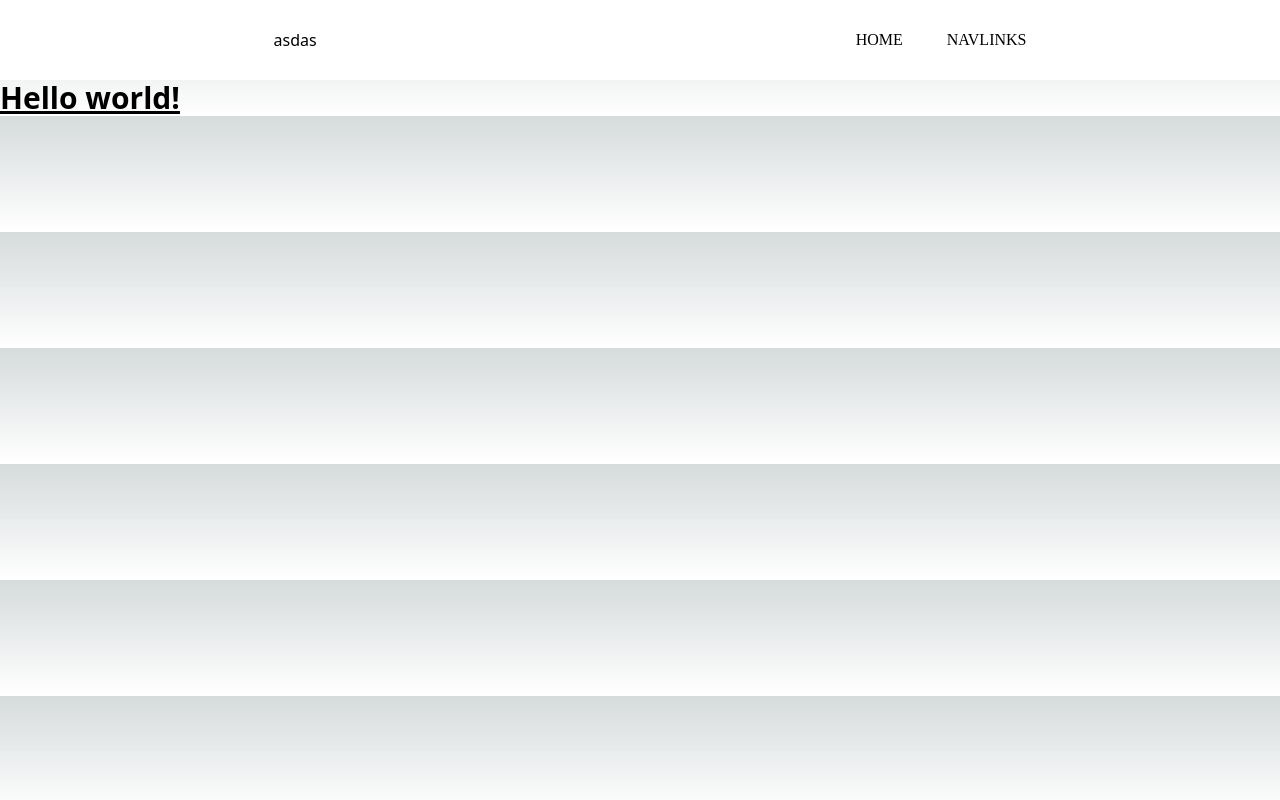
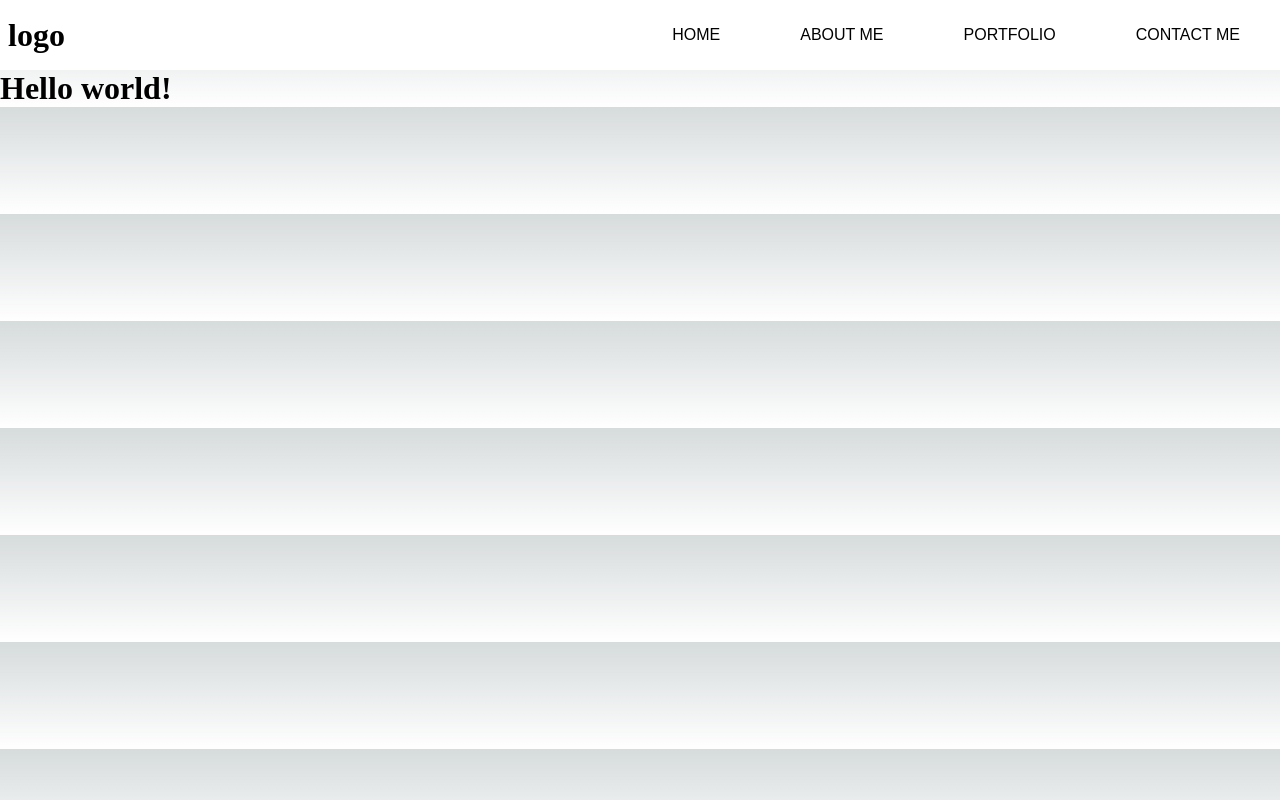
Before and after one commit to juanNH/portfolio, a Next.js app: page / in a window 1280 px wide. Built offline with nearby package versions, Linux system fonts and the light colour scheme.

Commit message:
base de header

```diff
--- /dev/null
+++ b/components/layout/navbar/Navbar.elements.ts
@@ -0,0 +1,95 @@
+import Link from "next/link";
+import styled from "styled-components";
+import { AiOutlineMenu, AiOutlineClose } from "react-icons/ai";
+import { BooleanLiteral } from "typescript";
+
+export const Nav = styled.div`
+    background: ${props => props.theme.bg};;
+    width: 100%;
+    height: 70px;
+`;
+
+export const Wrapper = styled.div`
+    width: 100%;
+    display: flex;
+    align-items: center;
+    height: 100%;
+    flex-wrap: wrap;
+    justify-content: space-between;
+    margin: auto;
+`;
+
+export const LogoContainer = styled.div`
+    display: flex;
+    margin-left: 0.5rem;
+    align-items: center;
+    color: black;
+`;
+interface MenuProps {
+    isOpen: boolean;
+}
+export const Menu = styled.ul<MenuProps>`
+    height: 100%;
+    display: flex;
+    justify-content: space-between;
+    list-style: none;
+    @media screen and (max-width: ${props => props.theme.md}){
+        background-color: ${props => props.theme.bg};
+        position: absolute;
+        width: 100%;
+        top: 70px;
+        left: ${({ isOpen }) => (isOpen ? "0" : "-100%")};
+        height: 90vh;
+        justify-content: center;
+        flex-direction: column;
+        align-items: center;
+        transition: 500ms all ease;
+    }
+`;
+export const MenuItem = styled.li`
+    height:100%;
+    @media screen and (max-width: ${props => props.theme.md}){
+        width: 100%;
+        height: 70px;
+        display: flex;
+        justify-content: center;
+        align-items: center;
+    }
+`;
+export const IconClose = styled(AiOutlineClose)`
+    color:red;
+    margin-right: 1rem;
+`;
+export const IconOpen = styled(AiOutlineMenu)`
+    color:red;
+    margin-right: 1rem;
+`;
+export const MobileIcon = styled.div`
+    display: none;
+    @media screen and (max-width: ${props => props.theme.md}){
+        display: flex;
+        align-items: center;
+        cursor: pointer;
+    }
+`;
+export const MenuItemLink = styled(Link)`
+    color: #000;
+    display:flex;
+    justify-content: center;
+    align-items: center;
+    height: 100%;
+    padding: 0.5rem 2.5rem;
+    font-family: sans-serif;
+    font-size: 1rem;
+    font-weight: 300;
+    cursor: pointer;
+    transition: 500ms all ease;
+    &:hover{
+        color: #fff;
+        background-color: #e8792a;
+        transition: 500ms all ease;
+    }
+    @media screen and (max-width: ${props => props.theme.md}){
+        width: 100%;
+    }
+`;
--- a/components/layout/navbar/Navbar.tsx
+++ b/components/layout/navbar/Navbar.tsx
@@ -1,50 +1,49 @@
 import Link from 'next/link';
 import { useState } from 'react';
-import NavLinks from './navLinks/NavLinks';
 import { AiOutlineMenu, AiOutlineClose } from "react-icons/ai";
+import { IconClose, IconOpen, LogoContainer, Menu, MenuItem, MenuItemLink, MobileIcon, Nav, Wrapper } from './Navbar.elements';
 
 const Navbar = () => {
-    const [open, setOpen] = useState(false);
+    const [isOpen, setIsOpen] = useState(false);
+
+
     return (
-        <nav className="bg-white">
-            <div className="flex items-center font-medium justify-around">
-                <div className="z-50 p-5 md:w-auto w-full flex justify-between">
+        <Nav>
+            <Wrapper>
+                <LogoContainer>
                     {/*  <img src={Logo} alt="logo" className="md:cursor-pointer h-9" /> */}
-                    <h1 className="text-black">asdas</h1>
-                    <div className="text-3xl md:hidden" onClick={() => setOpen(!open)}>
-                        {/* <ion-icon name={`${open ? "close" : "menu"}`}></ion-icon> */}
-                        {open
-                            ? <AiOutlineClose className="text-black" />
-                            : <AiOutlineMenu className="text-black" />
-                        }
-
-                    </div>
-                </div>
-                <ul className="md:flex hidden uppercase items-center gap-8 font-[Poppins]">
-                    <li>
-                        <Link href="/" className="py-7 px-3 inline-block text-black">
-                            Home
-                        </Link>
-                    </li>
-                    <NavLinks />
-                </ul>
-
-                {/* Mobile nav */}
-                <ul
-                    className={`
-        md:hidden bg-white fixed w-full top-0 overflow-y-auto bottom-0 py-24 pl-4
-        duration-500 ${open ? "left-0" : "left-[-100%]"}
-        `}
-                >
-                    <li>
-                        <Link href="/" className="py-7 px-3 inline-block">
-                            Home
-                        </Link>
-                    </li>
-                    <NavLinks />
-                </ul>
-            </div>
-        </nav>
+                    <h1 className="text-black">logo</h1>
+                </LogoContainer>
+                <MobileIcon onClick={() => setIsOpen(!isOpen)}>
+                    {isOpen
+                        ? <IconClose />
+                        : <IconOpen />
+                    }
+                </MobileIcon>
+                <Menu isOpen={isOpen}>
+                    <MenuItem>
+                        <MenuItemLink href="/">
+                            HOME
+                        </MenuItemLink>
+                    </MenuItem>
+                    <MenuItem>
+                        <MenuItemLink href="/">
+                            ABOUT ME
+                        </MenuItemLink>
+                    </MenuItem>
+                    <MenuItem>
+                        <MenuItemLink href="/">
+                            PORTFOLIO
+                        </MenuItemLink>
+                    </MenuItem>
+                    <MenuItem>
+                        <MenuItemLink href="/">
+                            CONTACT ME
+                        </MenuItemLink>
+                    </MenuItem>
+                </Menu>
+            </Wrapper>
+        </Nav>
     )
 }
 export default Navbar;
--- a/components/layout/navbar/navLinks/NavLinks.tsx
+++ /dev/null
@@ -1,9 +0,0 @@
-import React from 'react'
-
-const NavLinks = () => {
-  return (
-    <div>NavLinks</div>
-  )
-}
-
-export default NavLinks
--- a/package.json
+++ b/package.json
@@ -19,11 +19,10 @@
     "react": "18.2.0",
     "react-dom": "18.2.0",
     "react-icons": "^4.7.1",
+    "styled-components": "^5.3.6",
     "typescript": "4.9.4"
   },
   "devDependencies": {
-    "autoprefixer": "^10.4.13",
-    "postcss": "^8.4.20",
-    "tailwindcss": "^3.2.4"
+    "@types/styled-components": "^5.1.26"
   }
 }
--- a/pages/_app.tsx
+++ b/pages/_app.tsx
@@ -1,6 +1,16 @@
 import '../styles/globals.css'
 import type { AppProps } from 'next/app'
-import Layout from '../components/layout/Layout'
+import { ThemeProvider } from 'styled-components';
 
 export default function App({ Component, pageProps }: AppProps) {
-  return <Component {...pageProps} />}
+  const theme = {
+    fg: "palevioletred",
+    bg: "white",
+    md: '960px'
+  };
+  return (<>
+    <ThemeProvider theme={theme}>
+      <Component {...pageProps} />
+    </ThemeProvider>
+  </>)
+}
--- a/postcss.config.js
+++ /dev/null
@@ -1,6 +0,0 @@
-module.exports = {
-  plugins: {
-    tailwindcss: {},
-    autoprefixer: {},
-  },
-}
--- a/styles/globals.css
+++ b/styles/globals.css
@@ -1,7 +1,3 @@
-@tailwind base;
-@tailwind components;
-@tailwind utilities;
-
 :root {
   --max-width: 1100px;
   --border-radius: 12px;
--- a/tailwind.config.js
+++ /dev/null
@@ -1,11 +0,0 @@
-/** @type {import('tailwindcss').Config} */
-module.exports = {
-  content: [
-    "./pages/**/*.{js,ts,jsx,tsx}",
-    "./components/**/*.{js,ts,jsx,tsx}",
-  ],
-  theme: {
-    extend: {},
-  },
-  plugins: [],
-}
```
Also changed, not shown: 1 other file (tests, documents, lock files or other folders).
